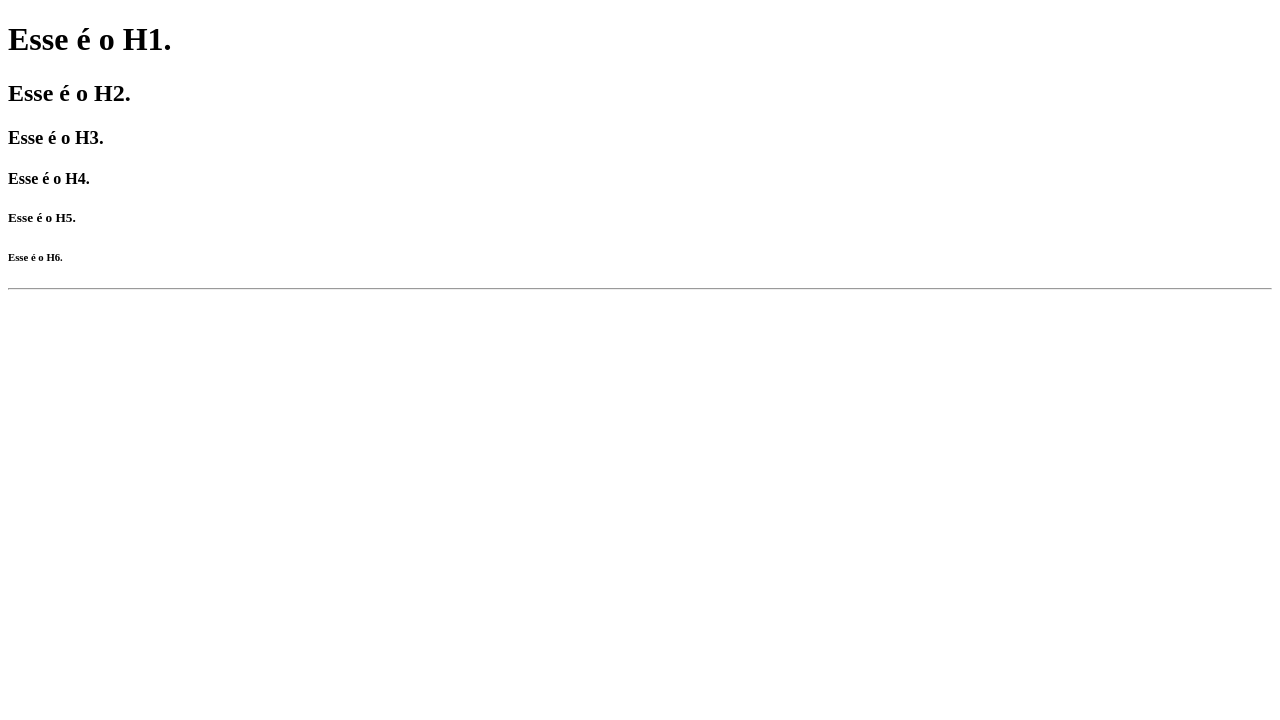
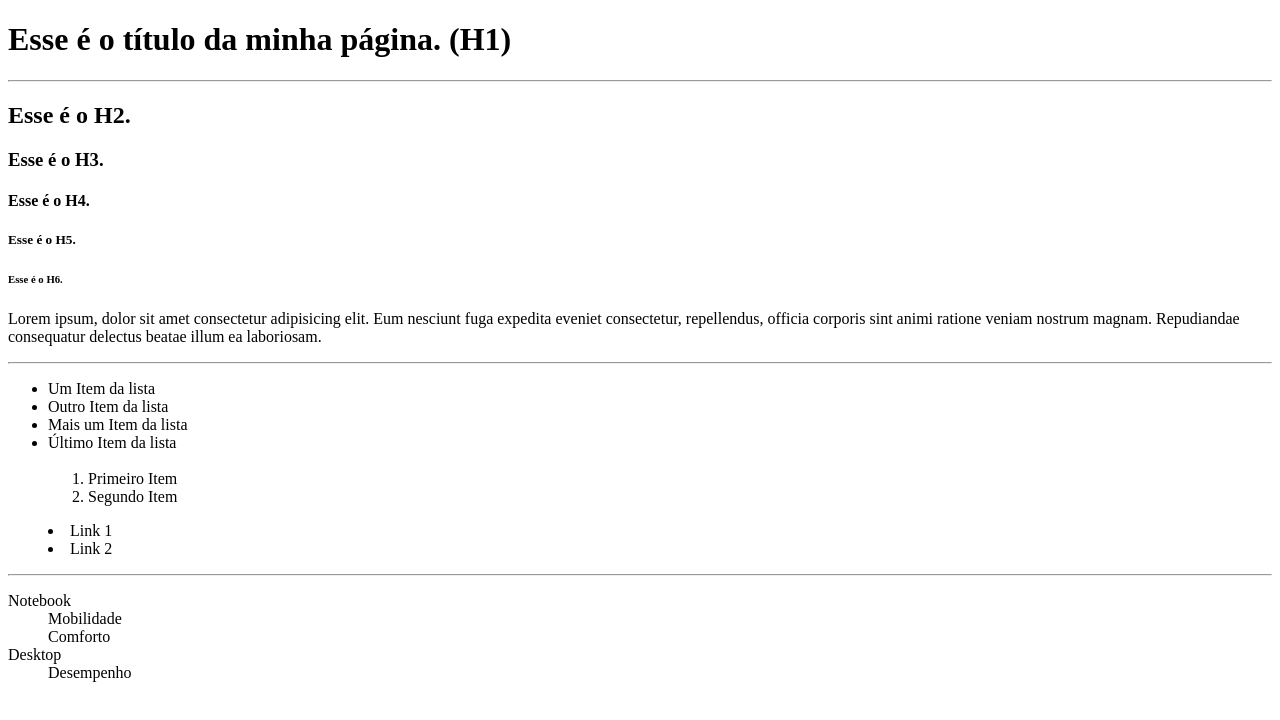
Before and after one commit to fabriciobrito01/Desenvolvimento-Web, a plain HTML site: page Ex3/pag.html in a window 1280 px wide. Drawn offline with Linux system fonts and the light colour scheme.

Commit message:
ex3 concluido

```diff
--- a/Ex3/pag.html
+++ b/Ex3/pag.html
@@ -6,12 +6,43 @@
     <title>Página Html</title>
 </head>
 <body>
-    <h1>Esse é o H1.</h1>
+    <div>
+        <h1>Esse é o título da minha página. (H1)</h1>
+<hr>
     <h2>Esse é o H2.</h2>
     <h3>Esse é o H3.</h3>
     <h4>Esse é o H4.</h4>
     <h5>Esse é o H5.</h5>
     <h6>Esse é o H6.</h6>
+    <p>Lorem <span>ipsum</span>, dolor sit amet consectetur adipisicing elit. Eum nesciunt fuga expedita eveniet consectetur, repellendus, officia corporis sint animi ratione veniam nostrum magnam. Repudiandae consequatur delectus beatae illum ea laboriosam.</p>
 <hr>
+    </div>
+
+
+<ul>
+    <li>Um Item da lista</li>
+    <li>Outro Item da lista</li>
+    <li>Mais um Item da lista</li>
+    <li>Último Item da lista</li><br>
+
+    <ol>
+        <li>Primeiro Item</li>
+        <li>Segundo Item</li>
+    </ol>
+
+</ul>
+<menu>
+    <li>Link 1</li>
+    <li>Link 2</li>
+</menu>
+<hr>
+<dl>
+    <dt >Notebook</dt >
+    <dd>Mobilidade </dd>
+    <dd> Comforto </dd>
+    <dt >Desktop</dt >
+    <dd>Desempenho</dd>
+</dl>
+
 </body>
 </html>
```
